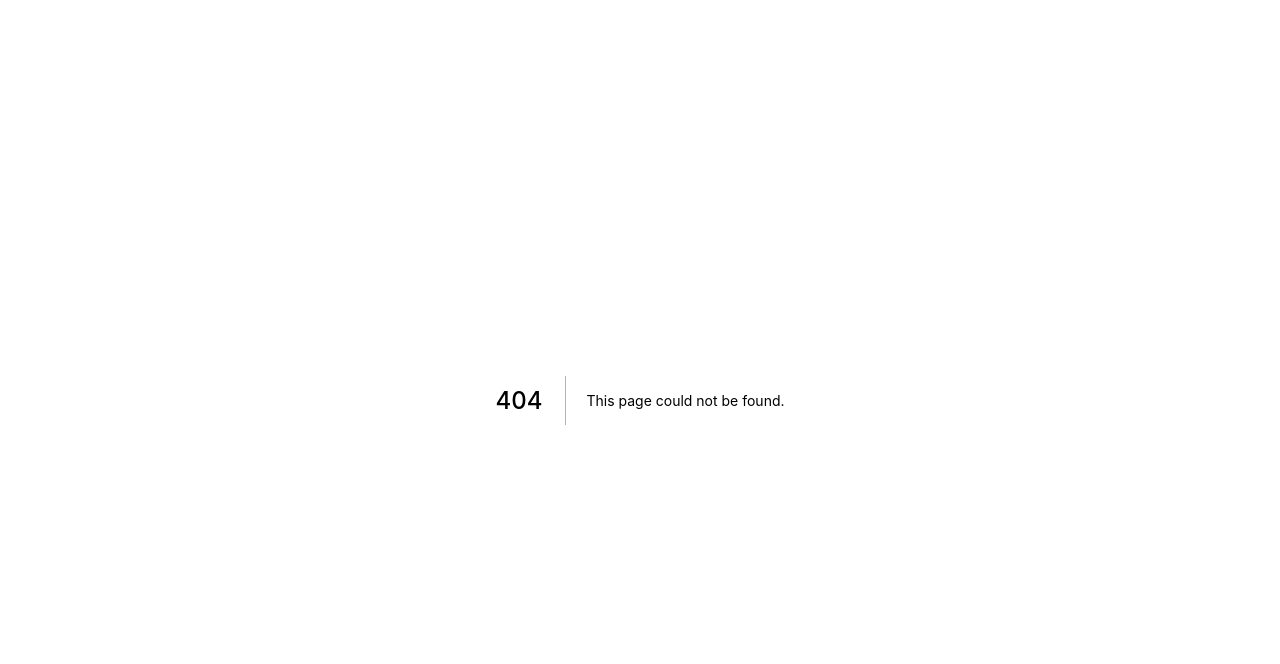
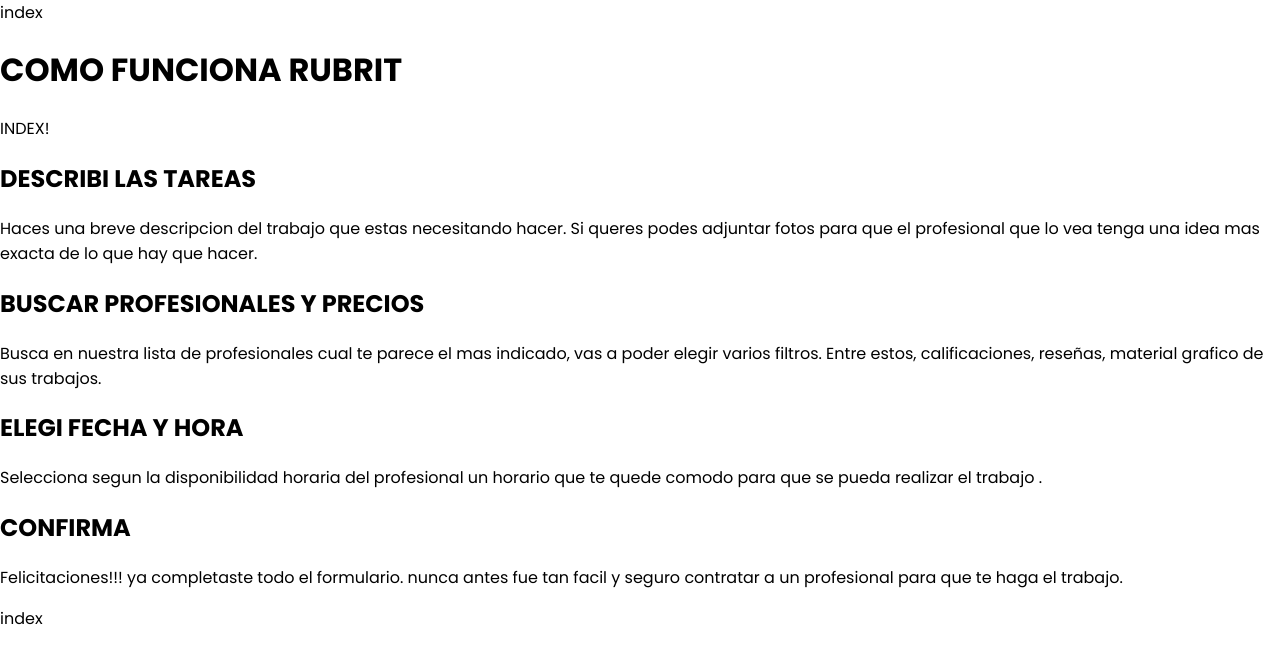
Before and after one commit to RubritCorp/Rubrit-App, a Next.js app: page /findservices in a window 1280 px wide. Before the commit this address had no page. Shown: the top 664 px of the page. Built offline with nearby package versions, Linux system fonts and the light colour scheme.

Commit message:
findServices component

```diff
--- a/package.json
+++ b/package.json
@@ -9,6 +9,10 @@
     "lint": "next lint"
   },
   "dependencies": {
+    "@chakra-ui/react": "^1.8.5",
+    "@emotion/react": "^11.8.1",
+    "@emotion/styled": "^11.8.1",
+    "framer-motion": "^6.2.7",
     "mongoose": "^6.2.2",
     "next": "12.1.0",
     "next-auth": "^4.2.1",
--- a/src/components/FindServices/index.tsx
+++ b/src/components/FindServices/index.tsx
@@ -1,9 +1,52 @@
+import Layout from '../layout'
+import { Container } from '@chakra-ui/react'
+import Link from 'next/link'
 const FindServices: React.FC = () => {
 
 return (
-    <>
-            Buscar Servicios
-    </>
+        <Container>
+            <Layout>
+                <div>
+                    <h1>COMO FUNCIONA RUBRIT</h1>
+                </div>
+                <Link href="/">
+                    <a>INDEX!</a>
+                </Link>
+                <div>
+                    <h2>
+                        DESCRIBI LAS TAREAS
+                    </h2>
+                    <p>
+                        Haces una breve descripcion del trabajo que estas necesitando hacer. Si queres podes adjuntar fotos para que el profesional que lo vea tenga una idea mas exacta de lo que hay que hacer.
+                    </p>
+                </div>
+                <div>
+                    <h2>
+                        BUSCAR PROFESIONALES Y PRECIOS
+                    </h2>
+                    <p>
+                        Busca en nuestra lista de profesionales cual te parece el mas indicado, vas a poder elegir varios filtros. Entre estos, calificaciones, reseñas, material grafico de sus trabajos.
+                    </p>
+                </div>
+                <div>
+                    <h2>
+                    ELEGI FECHA Y HORA
+                    </h2>
+                    <p>
+                        Selecciona segun la disponibilidad horaria del profesional un horario que te quede comodo para que se pueda realizar el trabajo .
+                    </p>
+                </div>
+                <div>
+                    <h2>
+                    CONFIRMA
+                    </h2>
+                    <p>
+                         Felicitaciones!!! ya completaste todo el formulario. nunca antes fue tan facil y seguro contratar a un profesional para que te haga el trabajo.
+                    </p>
+                </div>
+            </Layout>
+        </Container>
+
 )
 
 
--- /dev/null
+++ b/src/pages/findservices.tsx
@@ -0,0 +1,3 @@
+import FindServices from "../components/FindServices"
+
+export default FindServices
```
